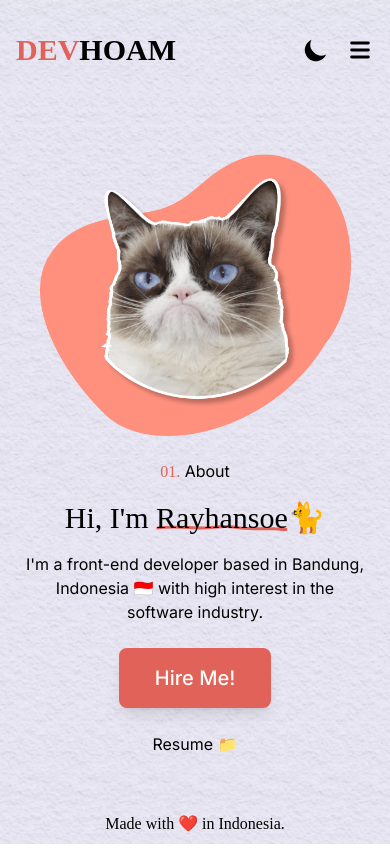
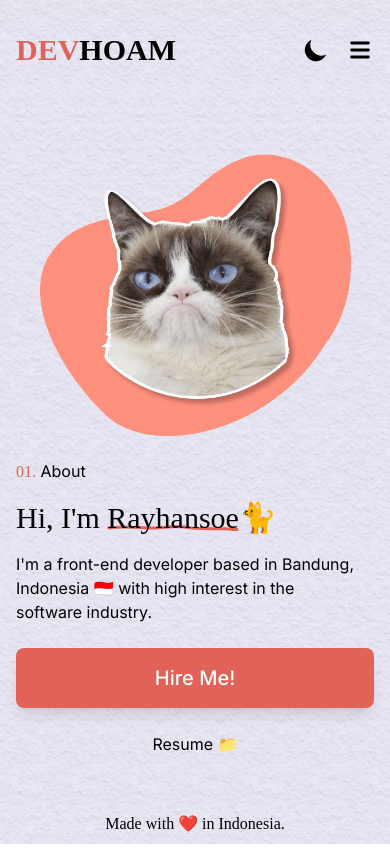
Before and after one commit to rayhansoe/rayhansoe.github.io, a Next.js app: page / in a window 390 px wide. Built offline with nearby package versions, Linux system fonts and the light colour scheme; a web font is replaced by a local one.

Commit message:
implement new breakpoint.

```diff
--- a/components/Hero.jsx
+++ b/components/Hero.jsx
@@ -19,7 +19,7 @@ const Hero = () => {
 		<section className='py-8 lg:pb-26 2xl:max-w-[1536px] 2xl:mx-auto 2xl:w-full' id='#about'>
 			<Container>
 				<div
-					className='flex flex-col text-center lg:flex-row lg:justify-between
+					className='flex flex-col xs:text-center lg:flex-row lg:justify-between
 																				lg:items-center lg:text-left lg:gap-16'>
 					{/* Image */}
 					<div
@@ -31,6 +31,7 @@ const Hero = () => {
 							src='/Cat Full.png'
 							alt='Cat Againts The World.'
 							placeholder='blur'
+							loading='eager'
 							blurDataURL
 							width='100%'
 							height='100%'
@@ -41,8 +42,8 @@ const Hero = () => {
 					</div>
 
 					{/* Text Section */}
-					<div className='flex flex-col gap-4 items-center pt-4 lg:order-0 lg:items-start lg:pt-0'>
-						<p className=''>
+					<div className='flex flex-col gap-4 pt-4 xs:items-center lg:order-0 lg:items-start lg:pt-0'>
+						<p>
 							<span className='font-averia text-primary-color'>01.</span> About
 						</p>
 						<h1 className='font-averia text-3xl sm:text-5xl'>
```
